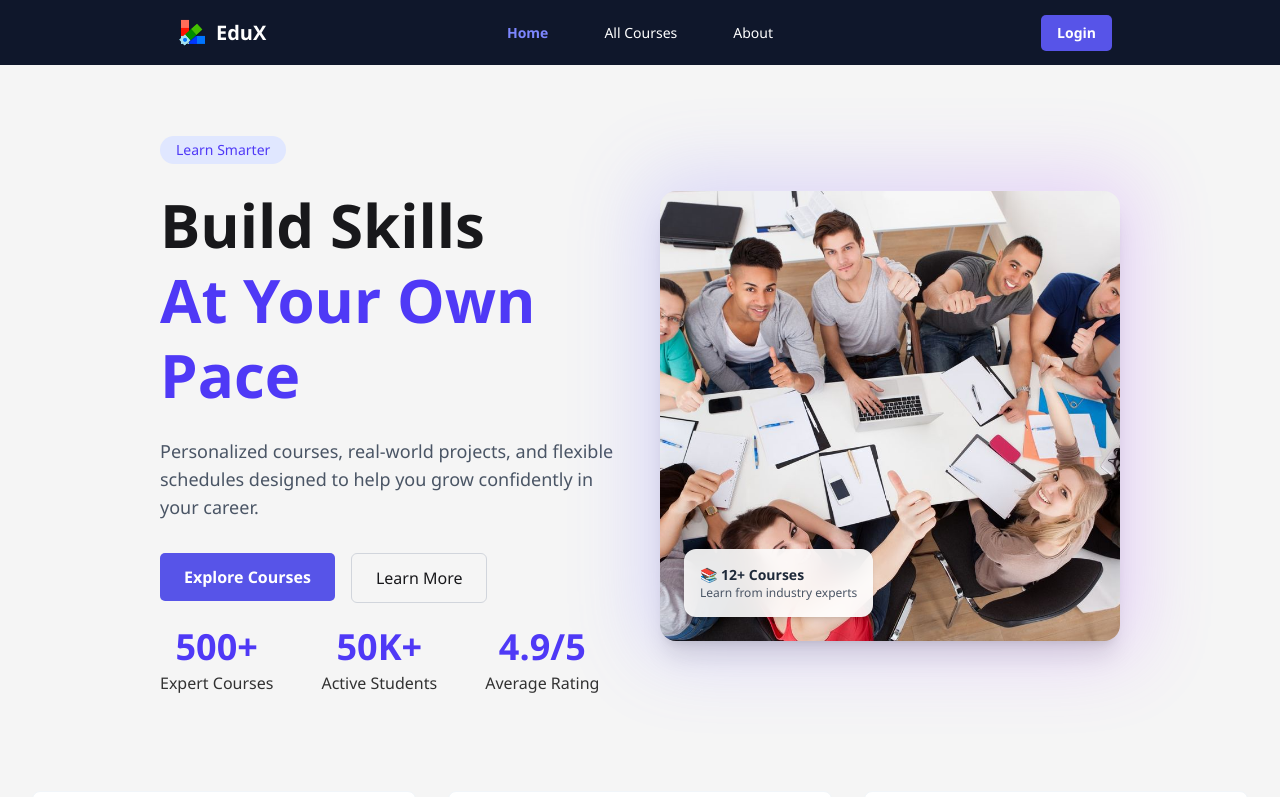
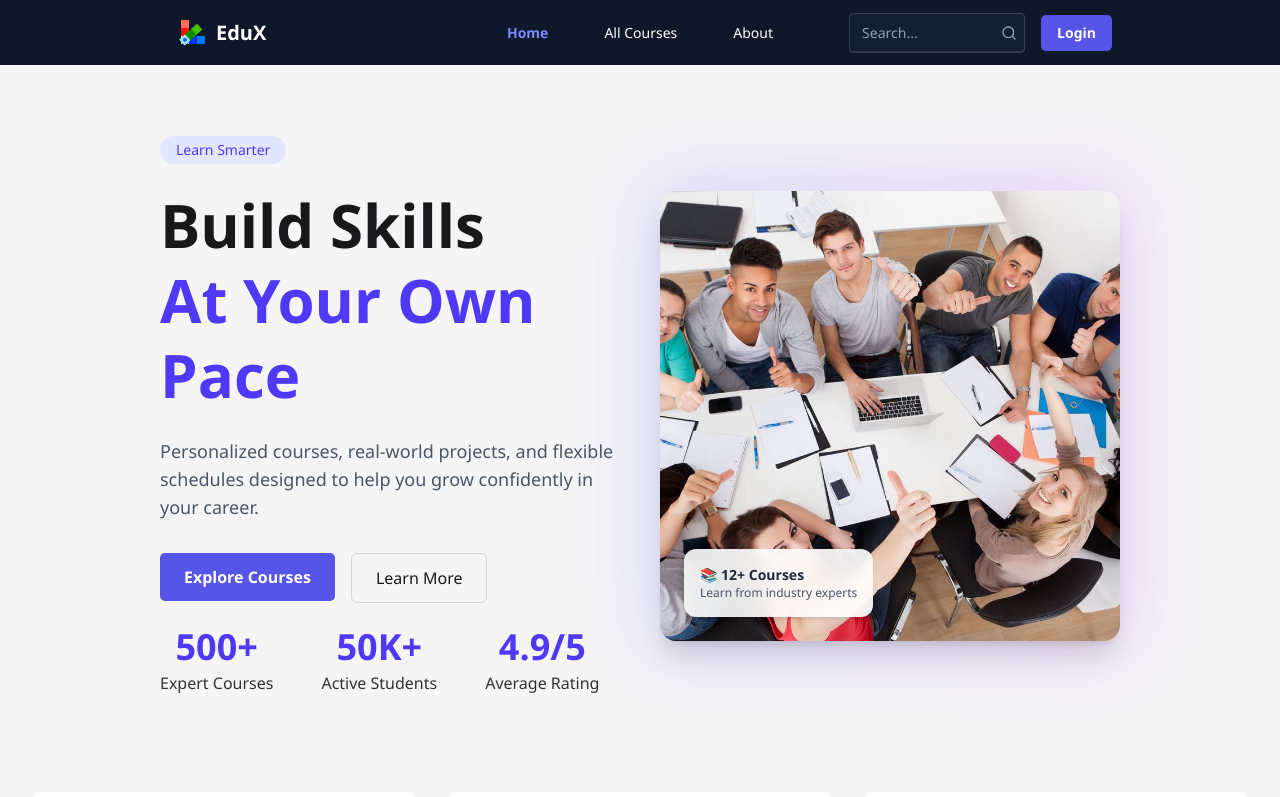
Before and after one commit to itstumpa/EduX_task, a React (Vite) app: page / in a window 1280 px wide. Shown: the top 797 px of the page. Built offline with nearby package versions, Linux system fonts and the light colour scheme.

Commit message:
add search bar in navbar

```diff
--- a/src/Pages/Home/Sections/CTASection.jsx
+++ b/src/Pages/Home/Sections/CTASection.jsx
@@ -21,7 +21,7 @@ const CTASection = () => {
                 Join our learning management system and unlock your potential. Whether you want to learn new skills or share your expertise, we've got you covered.
               </p>
 
-              {/* Buttons */}
+            {/* Buttons */}
               <div className="flex flex-col sm:flex-row gap-4">
                 <button className="bg-white text-blue-600 px-8 py-4 rounded-lg font-semibold hover:bg-gray-100 transition shadow-lg flex items-center justify-center gap-2">
                   <span className="text-xl"><PiStudent/></span>
--- a/src/components/Navbar/Navbar.jsx
+++ b/src/components/Navbar/Navbar.jsx
@@ -1,6 +1,7 @@
 import { NavLink, useLocation } from "react-router";
 import { useEffect, useState } from "react";
 import "../../App.css";
+import { Search } from "lucide-react";
 
 const Navbar = () => {
   const location = useLocation();
@@ -28,6 +29,7 @@ const Navbar = () => {
         : 'bg-slate-900 text-white'
       : 'bg-slate-900/80 backdrop-blur-lg text-white shadow-md'
   }`;
+
 
   return (
     <div className={navbarClasses}>
@@ -152,7 +154,25 @@ const Navbar = () => {
       </div>
 
       {/* Navbar End */}
-      <div className="navbar-end">
+      <div className="navbar-end flex items-center gap-2 md:gap-4 ">
+
+{/* Search Bar */}
+        <form  className="relative">
+          <input
+            type="text"
+            placeholder="Search..."
+            value={null}
+            className="input input-sm md:input-md bg-slate-800/50 border border-slate-700 text-white placeholder-slate-400 focus:border-indigo-400 focus:outline-none focus:ring-1 focus:ring-indigo-400 w-26 sm:w-32 md:w-36 lg:w-44 pr-8"
+          />
+          <button
+            type="submit"
+            className="absolute right-2 top-1/2 -translate-y-1/2 text-slate-400 hover:text-indigo-400 transition-colors"
+          >
+           <Search className="w-4 h-4"/>
+          </button>
+        </form>
+
+
         <NavLink
           to="/login"
           className="px-4 py-2 text-sm primary-btn transition-all duration-300"
```
